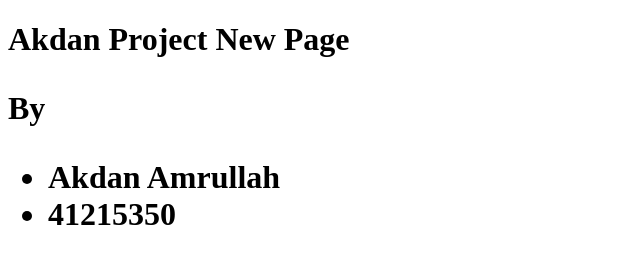
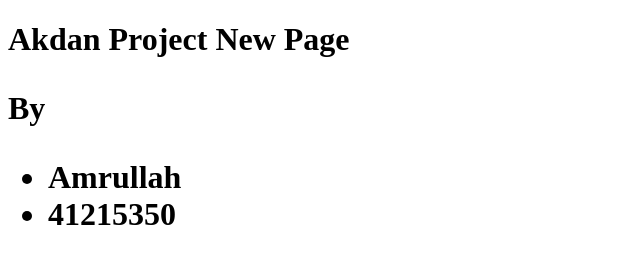
Before and after one commit to AkdanAmrullah011201/AkdanAmrullah011201.github.io, a plain HTML site: page index.html in a window 1280 px wide. Shown: the whole page, without its empty margins (0-640 px from the left). Drawn offline with Linux system fonts and the light colour scheme.

```diff
--- a/index.html
+++ b/index.html
@@ -10,7 +10,7 @@
 
 	<p>By</p>
 	<ul>
-		<li>Akdan Amrullah</li>
+		<li> Amrullah</li>
 		<li>41215350</li>
 	</ul>
 
```
